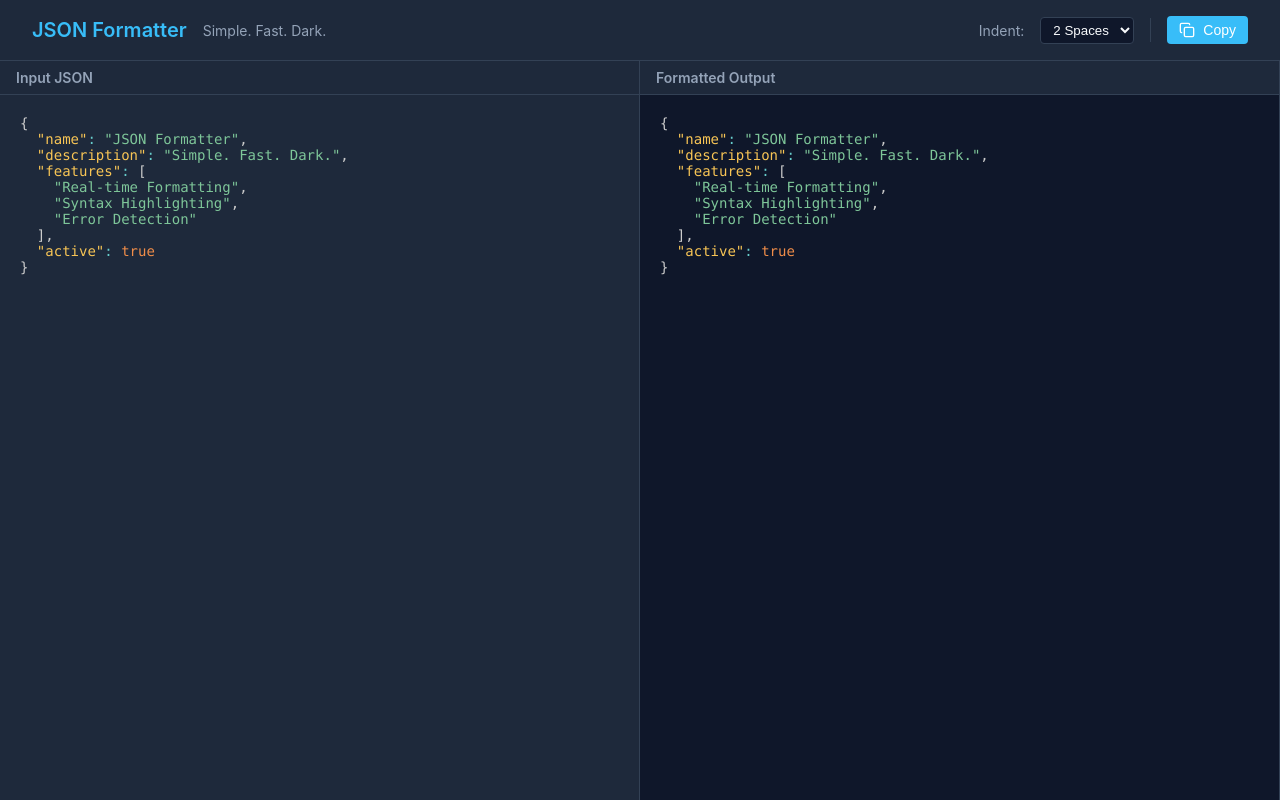
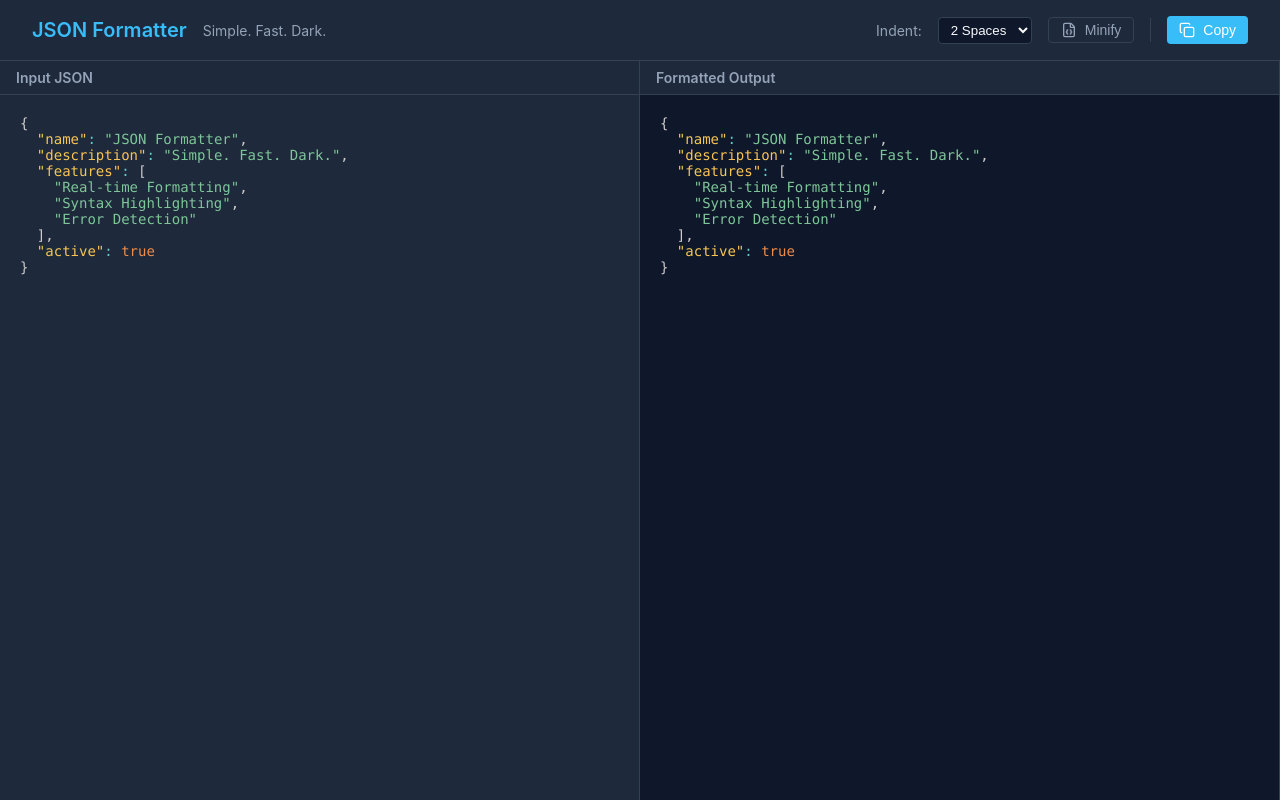
Before and after one commit to t11a/json-formatter, a React (Vite) app: page / in a window 1280 px wide. Built offline with nearby package versions, Linux system fonts and the light colour scheme.

Commit message:
add minify button

```diff
--- a/src/components/Controls.jsx
+++ b/src/components/Controls.jsx
@@ -1,5 +1,5 @@
 import React, { useState } from 'react';
-import { Copy, Check } from 'lucide-react';
+import { Copy, Check, FileJson } from 'lucide-react';
 
 const Controls = ({ indent, onIndentChange, output }) => {
     const [copied, setCopied] = useState(false);
@@ -36,10 +36,32 @@ const Controls = ({ indent, onIndentChange, output }) => {
                     cursor: 'pointer'
                 }}
             >
+                <option value={0}>Minified</option>
                 <option value={2}>2 Spaces</option>
                 <option value={4}>4 Spaces</option>
                 <option value={8}>8 Spaces</option>
             </select>
+
+            <button
+                onClick={() => onIndentChange(0)}
+                style={{
+                    display: 'flex',
+                    alignItems: 'center',
+                    gap: '0.5rem',
+                    backgroundColor: indent === 0 ? 'var(--accent-color)' : 'transparent',
+                    color: indent === 0 ? '#fff' : 'var(--text-secondary)',
+                    border: indent === 0 ? 'none' : '1px solid var(--border-color)',
+                    padding: '0.25rem 0.75rem',
+                    borderRadius: '4px',
+                    cursor: 'pointer',
+                    fontSize: '0.875rem',
+                    transition: 'all 0.2s'
+                }}
+                title="Minify JSON"
+            >
+                <FileJson size={16} />
+                Minify
+            </button>
 
             <div style={{ width: '1px', height: '24px', backgroundColor: 'var(--border-color)' }} />
 
```
